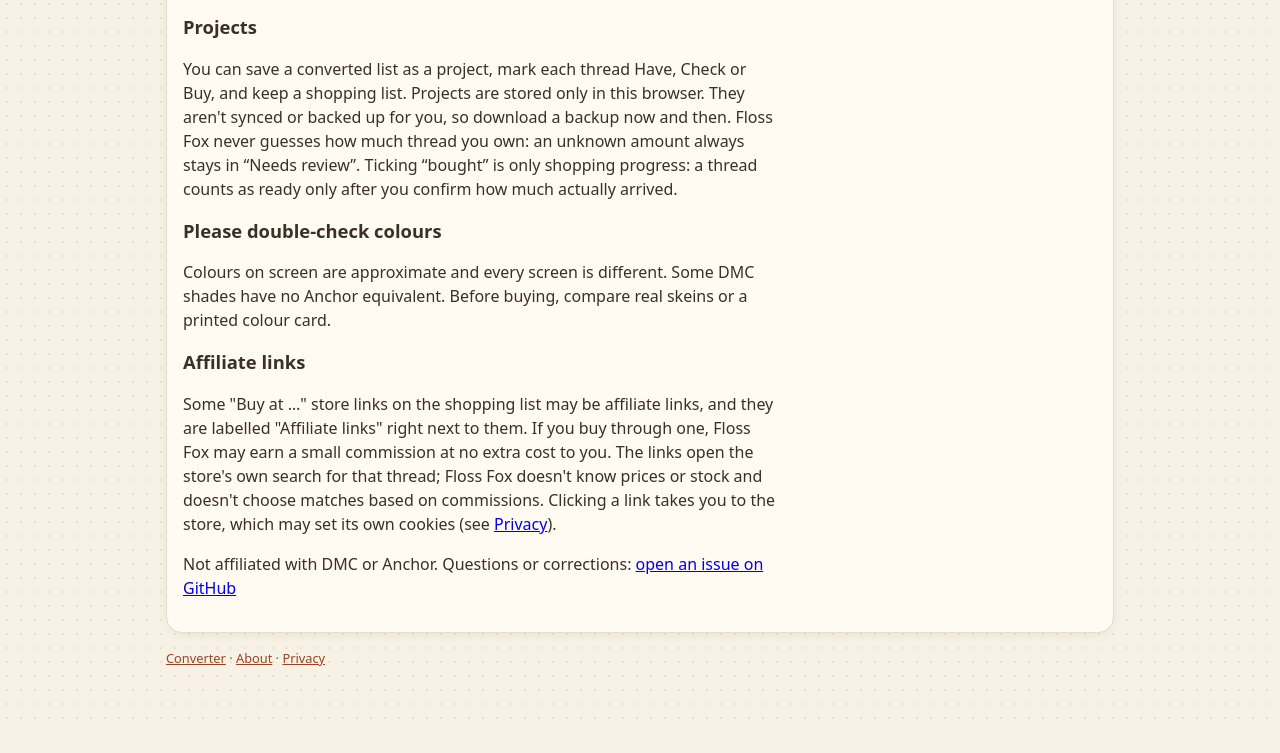
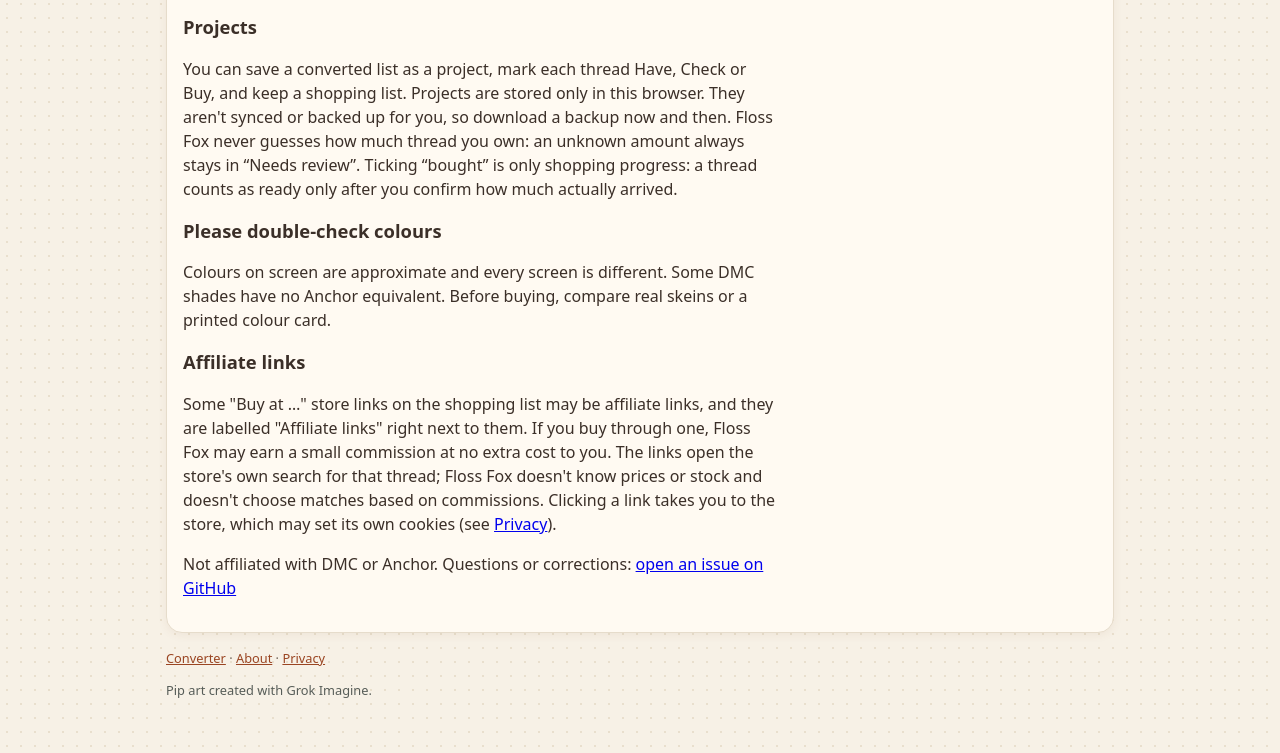
Before and after one commit to TheRealTenkoshi2020/floss-fox, a plain HTML site: page about.html in a window 1280 px wide. Shown: the part 605-1358 px from the top of the page. Before the commit the page ends 1326 px from the top, so only its background shows below. Drawn offline with Linux system fonts and the light colour scheme.

Commit message:
Credit: 'Pip art created with Grok Imagine' (About footer + site footer, muted small text)

```diff
--- a/about.html
+++ b/about.html
@@ -36,4 +36,4 @@ footer{color:var(--mut);font-size:.8rem}footer a{color:#9a4522}
 <p>Colours on screen are approximate and every screen is different. Some DMC shades have no Anchor equivalent. Before buying, compare real skeins or a printed colour card.</p>
 <h2 id="affiliates">Affiliate links</h2>
 <p>Some "Buy at …" store links on the shopping list may be affiliate links, and they are labelled "Affiliate links" right next to them. If you buy through one, Floss Fox may earn a small commission at no extra cost to you. The links open the store's own search for that thread; Floss Fox doesn't know prices or stock and doesn't choose matches based on commissions. Clicking a link takes you to the store, which may set its own cookies (see <a href="privacy.html#store-links">Privacy</a>).</p>
-<p>Not affiliated with DMC or Anchor. Questions or corrections: <a href="https://github.com/TheRealTenkoshi2020/floss-fox/issues">open an issue on GitHub</a></p></div><footer><p><a href="index.html">Converter</a> · <a href="about.html">About</a> · <a href="privacy.html">Privacy</a></p></footer></div></body></html>
+<p>Not affiliated with DMC or Anchor. Questions or corrections: <a href="https://github.com/TheRealTenkoshi2020/floss-fox/issues">open an issue on GitHub</a></p></div><footer><p><a href="index.html">Converter</a> · <a href="about.html">About</a> · <a href="privacy.html">Privacy</a></p><p class="artcredit" style="font-size:.8rem;color:#575d58;margin-top:8px">Pip art created with Grok Imagine.</p></footer></div></body></html>
```
Also changed, not shown: index.html (+1 -1 lines).
